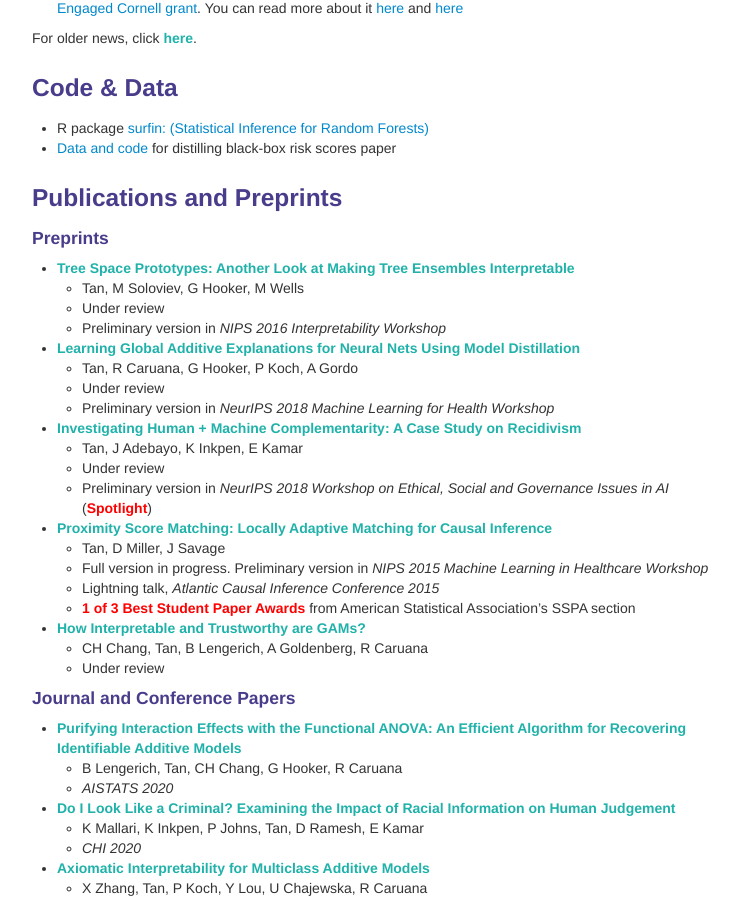
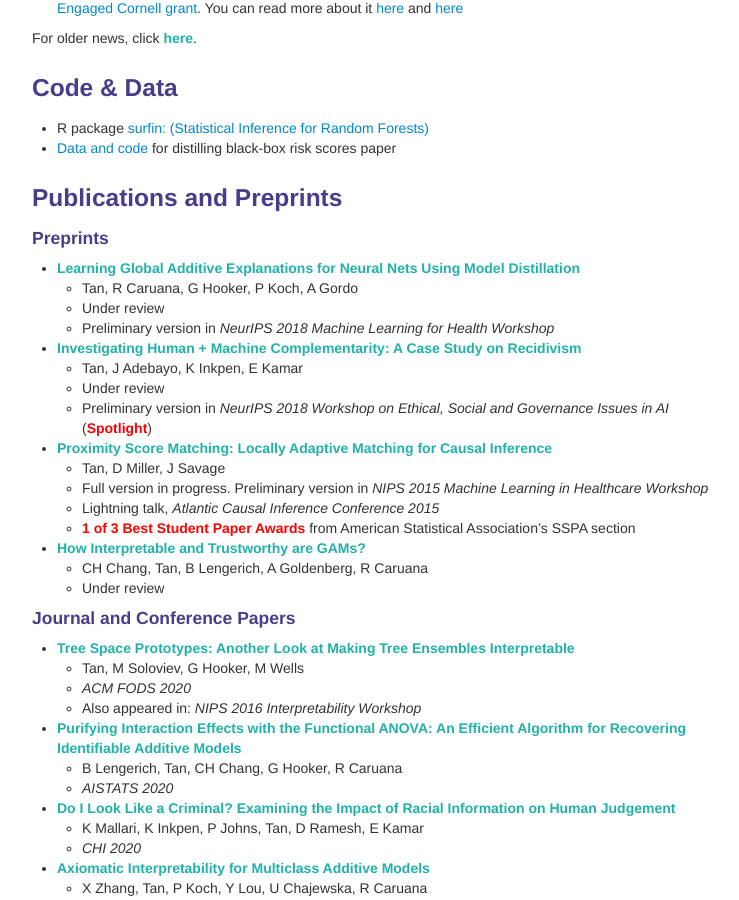
Before and after one commit to shftan/shftan.github.io, a Jekyll site: the page built from index.md, in a window 1280 px wide and 900 px high, scrolled down 724 px. Shown: the whole window, without its empty margins (258-997 px from the left). Built offline with Jekyll 4.4.1, drawn with Linux system fonts in a browser that asks for light colours; part of the change alters nothing that is shown.

Commit message:
Update index.md

```diff
--- a/index.md
+++ b/index.md
@@ -51,10 +51,6 @@ For older news, click <a class="paper" href="oldernews.html">here</a>.
 <div class="row-fluid" id="publications"><h3>Publications and Preprints</h3>
 <h4>Preprints</h4>
 </div>
-- <a class="paper" href="https://arxiv.org/abs/1611.07115">Tree Space Prototypes: Another Look at Making Tree Ensembles Interpretable</a>
-   - Tan, M Soloviev, G Hooker, M Wells
-   - Under review
-   - Preliminary version in _NIPS 2016 Interpretability Workshop_
 - <a class="paper" href="papers/globaladditive.pdf">Learning Global Additive Explanations for Neural Nets Using Model Distillation</a>
    - Tan, R Caruana, G Hooker, P Koch, A Gordo
    - Under review
@@ -72,6 +68,10 @@ For older news, click <a class="paper" href="oldernews.html">here</a>.
    - CH Chang, Tan, B Lengerich, A Goldenberg, R Caruana
    - Under review
 <h4>Journal and Conference Papers</h4>
+- <a class="paper" href="https://arxiv.org/abs/1611.07115">Tree Space Prototypes: Another Look at Making Tree Ensembles Interpretable</a>
+   - Tan, M Soloviev, G Hooker, M Wells
+   - _ACM FODS 2020_
+   - Also appeared in: _NIPS 2016 Interpretability Workshop_
 - <a class="paper" href="https://arxiv.org/abs/1911.04974">Purifying Interaction Effects with the Functional ANOVA: An Efficient Algorithm for Recovering Identifiable Additive Models</a>
    - B Lengerich, Tan, CH Chang, G Hooker, R Caruana
    - _AISTATS 2020_
```
